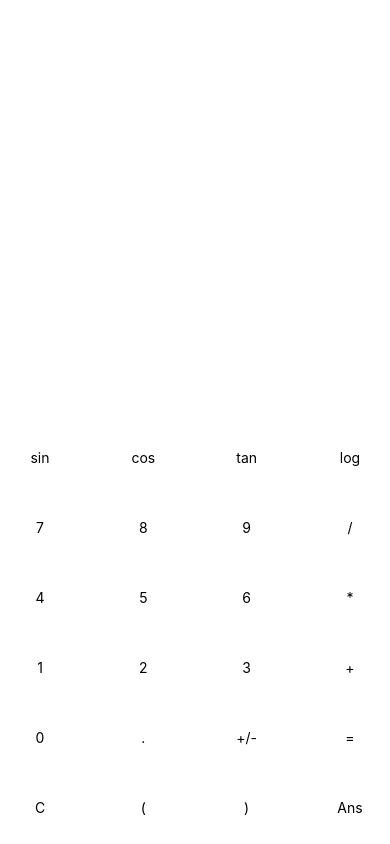
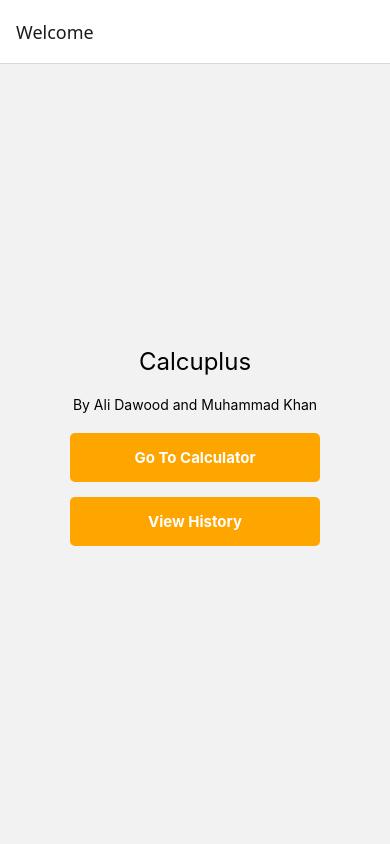
Before and after one commit to muhammadkhan13/Calcuplus, a React Native app: screen / in a window 390 px wide. Built offline with nearby package versions, Linux system fonts and the light colour scheme.

Commit message:
Implemented page navigation and additional screen clear functions in calculator page

```diff
--- a/App.tsx
+++ b/App.tsx
@@ -7,6 +7,8 @@
 
 import React, { useState } from 'react';
 import type {PropsWithChildren} from 'react';
+import { NavigationContainer } from '@react-navigation/native';
+import { createStackNavigator } from '@react-navigation/stack';
 import {
   SafeAreaView,
   ScrollView,
@@ -21,140 +23,67 @@ import {
   Dimensions,
 } from 'react-native';
 
-const screenWidth= Dimensions.get("window").width;
+import Calculator from "./Calculator.tsx";
+import History from "./History.tsx";
 
-function App() {
-    const [input, onChangeInput] = React.useState('');
-    const [ans, setAns] = React.useState('');
-
-    const handlePress = (value) => {
-        onChangeInput((prev) => prev + value);
-        };
-
-    const handleArithmetic = () => {
-        try {
-            let equation = input.replace(/Ans/g, ans);
-            console.log(equation);
-            let result = eval(equation);
-            onChangeInput(result.toString());
-            setAns(result);
-            console.log(ans);
-            } catch (error) {
-                console.log(error.message);
-                onChangeInput("ERROR");
-            }
-        };
-
-    const handleOperation = (operation) => {
-        try {
-            let equation = input.replace(/Ans/g, ans);
-            const entry = parseFloat(eval(equation).toString());
-
-            if (isNaN(entry)) {
-                throw new Error("INPUT ERROR")
-                }
-
-            let result = 0;
-
-            switch (operation) {
-                case "sin":
-                    result = Math.sin(entry);
-                    break;
-                case "cos":
-                    result = Math.cos(entry);
-                    break;
-                case "tan":
-                    result = Math.tan(entry);
-                    break;
-                case "log":
-                    result = Math.log(entry);
-                    break;
-                default:
-                    throw new Error("INVALID");
-                    }
-
-            onChangeInput(result.toString());
-            setAns(result.toString());
-        } catch (error) {
-            onChangeInput("ERROR");
-        }
-    };
-
-    const handleClear = () => {
-        onChangeInput("");
-        };
-
-    const buttons = [
-        ["sin", "cos", "tan", "log"],
-        ["7", "8", "9", "/"],
-        ["4", "5", "6", "*"],
-        ["1", "2", "3", "+"],
-        ["0", ".", "+/-", "="],
-        ["C", "(", ")", "Ans"],
-        ];
-
-    return(
-        <View style={styles.calculator}>
-            <View style={styles.inputField}>
-                <Text style={styles.inputCalculation}>{input}</Text>
-            </View>
-            <ScrollView style={styles.buttonGrid}>
-                {buttons.map((buttonRow, buttonIndex) => (
-                    <View
-                    key={buttonIndex}
-                    style={styles.buttonRow}>
-                        {buttonRow.map((button, rowIndex) => (
+function WelcomeScreen({ navigation }: { navigation: any }) {
+  return (
+    <View style={styles.container}>
+      <Text style={styles.title}>Calcuplus</Text>
+      <Text style={styles.subtitle}>By Ali Dawood and Muhammad Khan</Text>
       <TouchableOpacity
-                            key={rowIndex}
       style={styles.button}
-                            onPress={() =>
-                                button === "=" ? handleArithmetic()
-                                : button === "C" ? handleClear()
-                                : button === "sin" || button === "cos" || button === "tan" || button === "log" ? handleOperation(button)
-                                : handlePress(button)}>
-                                <Text>{button}</Text>
+      onPress={() => navigation.navigate('Calculator')}>
+        <Text style={styles.buttonText}>Go To Calculator</Text>
       </TouchableOpacity>
-                            ))}
-                    </View>))}
-            </ScrollView>
+      <TouchableOpacity
+      style={styles.button}
+      onPress={() => navigation.navigate('History')}>
+        <Text style={styles.buttonText}>View History</Text>
+      </TouchableOpacity>
     </View>
   );
 };
 
+const Stack = createStackNavigator();
+function App() {
+    return(
+        <NavigationContainer>
+            <Stack.Navigator initialRouteName="Welcome">
+                    <Stack.Screen name="Welcome" component={WelcomeScreen}/>
+                    <Stack.Screen name="Calculator" component={Calculator}/>
+                    <Stack.Screen name="History" component={History}/>
+            </Stack.Navigator>
+        </NavigationContainer>);
+    };
+
 const styles = StyleSheet.create({
-  calculator: {
+  container: {
     flex: 1,
-      justifyContent: "flex-start",
-      padding: 10,
+    flexDirection: "column",
+    justifyContent: 'center',
+    alignItems: 'center',
+    padding: 20,
   },
-  inputField: {
-      flex: 1,
-      justifyContent: "center",
-      alignItems: "flex-end",
-      marginBottom: 10,
+  title: {
+    fontSize: 24,
+    marginBottom: 20,
   },
-  inputCalculation: {
-      fontSize: 30,
-      fontWeight: "bold",
+  subtitle: {
+      marginBottom: 20,
   },
-  buttonGrid: {
-      flex: 4,
-      },
-  buttonGridItems: {
-      justifyContent: "center",
+  button: {
+      backgroundColor: "orange",
+      padding: 15,
+      borderRadius: 5,
+      width: 250,
+      marginBottom: 15,
       alignItems: "center",
   },
-  buttonRow: {
-      flexDirection: "row",
-      justifyContent: "space-between",
-      marginBottom: 10,
-      },
-  button: {
-      width: 50,
-      height: 50,
-      justifyContent: "center",
-      alignItems: "center",
-      margin: 5,
+  buttonText: {
+      color: "white",
+      fontSize: 15,
+      fontWeight: "bold",
   },
 });
 
--- /dev/null
+++ b/Calculator.tsx
@@ -0,0 +1,185 @@
+import React, { useState } from 'react';
+import type {PropsWithChildren} from 'react';
+import {
+  SafeAreaView,
+  ScrollView,
+  StatusBar,
+  StyleSheet,
+  Button,
+  Text,
+  TextInput,
+  TouchableOpacity,
+  useColorScheme,
+  View,
+  Dimensions,
+} from 'react-native';
+
+
+const Calculator = () => {
+    const screenWidth= Dimensions.get("window").width;
+    const [input, onChangeInput] = React.useState('');
+    const [ans, setAns] = React.useState('');
+    const [resetDisplay, setResetDisplay] = React.useState(false);
+    const [operandPressed, setOperandPressed] = React.useState(false);
+
+    const handlePress = (value: string) => {
+        // If we have an answer, replace the display with that number
+        if (resetDisplay) {
+            onChangeInput(value);
+            setResetDisplay(false);
+        } else {
+            onChangeInput((prev) => prev + value)
+            setOperandPressed(false);
+        }
+      };
+
+    const handleArithmetic = () => {
+        try {
+            let equation = input.replace(/Ans/g, ans);
+            console.log(equation);
+            let result = eval(equation);
+            onChangeInput(result.toString());
+            setAns(result);
+            setResetDisplay(true);
+            setOperandPressed(false);
+            } catch (error) {
+                console.log(error.message);
+                onChangeInput("ERROR");
+            }
+        };
+
+    const handleOperation = (operation) => {
+        try {
+            let equation = input.replace(/Ans/g, ans);
+            const entry = parseFloat(eval(equation).toString());
+
+            if (isNaN(entry)) {
+                throw new Error("INPUT ERROR")
+                }
+
+            let result = 0;
+
+            switch (operation) {
+                case "sin":
+                    result = Math.sin(entry);
+                    break;
+                case "cos":
+                    result = Math.cos(entry);
+                    break;
+                case "tan":
+                    result = Math.tan(entry);
+                    break;
+                case "log":
+                    result = Math.log(entry);
+                    break;
+                default:
+                    throw new Error("INVALID");
+                    }
+
+            onChangeInput(result.toString());
+            setAns(result.toString());
+            setResetDisplay(true);
+            setOperandPressed(false);
+        } catch (error) {
+            onChangeInput("ERROR");
+        }
+    };
+
+    const handleOperandPressed = (operand: string) => {
+        if (resetDisplay) {
+            onChangeInput('Ans' + operand);
+            setOperandPressed(true);
+            setResetDisplay(false);
+        } else {
+            onChangeInput((prev) => prev + operand);
+            setOperandPressed(false);
+        }
+    };
+
+    const handleClear = () => {
+        onChangeInput("");
+        };
+
+    const buttons = [
+        ["sin", "cos", "tan", "log"],
+        ["7", "8", "9", "/"],
+        ["4", "5", "6", "*"],
+        ["1", "2", "3", "+"],
+        ["0", ".", "+/-", "="],
+        ["C", "(", ")", "Ans"],
+        ];
+
+    return(
+        <View style={styles.calculator}>
+            <View style={styles.inputField}>
+                <Text style={styles.inputCalculation}>{input}</Text>
+            </View>
+            <ScrollView style={styles.buttonGrid}>
+                {buttons.map((buttonRow, buttonIndex) => (
+                    <View
+                    key={buttonIndex}
+                    style={styles.buttonRow}>
+                        {buttonRow.map((button, rowIndex) => (
+                            <TouchableOpacity
+                            key={rowIndex}
+                            style={styles.button}
+                            onPress={() => {
+                                if (button === '=' && !operandPressed) {
+                                    handleArithmetic();
+                                } else if (button === '+' || button === '-' || button === '*' || button === '/') {
+                                    handleOperandPressed(button);
+                                } else if (button === "sin" || button === "cos" || button === "tan" || button === "log") {
+                                    handleOperation(button);
+                                } else if (button === 'C') {
+                                    handleClear();
+                                } else {
+                                    handlePress(button);
+                                }
+                                }}>
+                                <Text>{button}</Text>
+                            </TouchableOpacity>
+                            ))}
+                    </View>))}
+            </ScrollView>
+        </View>
+        );
+    };
+
+const styles = StyleSheet.create({
+  calculator: {
+      flex: 1,
+      justifyContent: "flex-start",
+      padding: 10,
+      },
+  inputField: {
+      flex: 1,
+      justifyContent: "center",
+      alignItems: "flex-end",
+      marginBottom: 10,
+      },
+  inputCalculation: {
+      fontSize: 30,
+      fontWeight: "bold",
+      },
+  buttonGrid: {
+      flex: 4,
+      },
+  buttonGridItems: {
+      justifyContent: "center",
+      alignItems: "center",
+      },
+  buttonRow: {
+      flexDirection: "row",
+      justifyContent: "space-between",
+      marginBottom: 10,
+      },
+  button: {
+      width: 50,
+      height: 50,
+      justifyContent: "center",
+      alignItems: "center",
+      margin: 5,
+      },
+  });
+
+  export default Calculator;
--- /dev/null
+++ b/History.tsx
@@ -0,0 +1,25 @@
+import React, { useState } from 'react';
+import type {PropsWithChildren} from 'react';
+import {
+  SafeAreaView,
+  ScrollView,
+  StatusBar,
+  StyleSheet,
+  Button,
+  Text,
+  TextInput,
+  TouchableOpacity,
+  useColorScheme,
+  View,
+  Dimensions,
+} from 'react-native';
+
+const History = () => {
+    return(
+        <View>
+            <Text>Calculation History</Text>
+        </View>
+    );
+};
+
+export default History;
```
Also changed, not shown: package.json (+6 -1 lines), 1 other file (tests, documents, lock files or other folders). Lines whose indentation alone changed are shown as unchanged.
